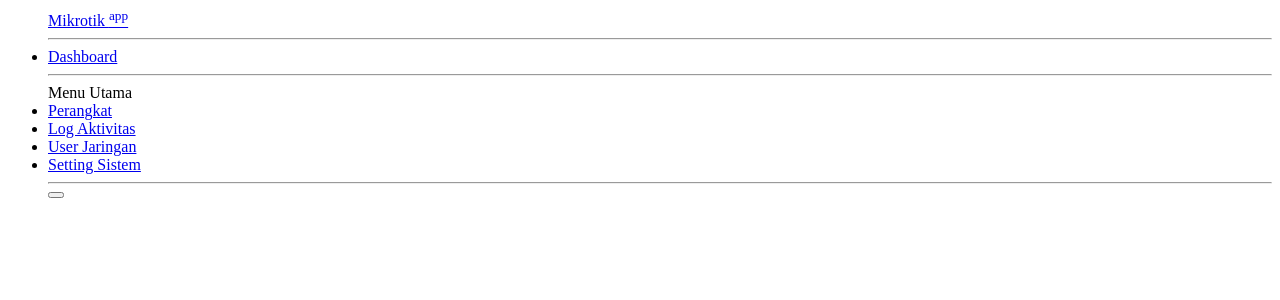
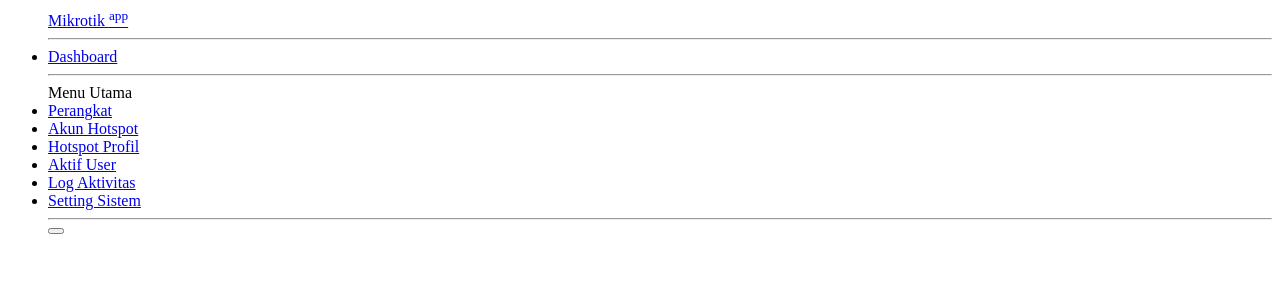
Before and after one commit to dypras666/codeigniter-mikrotik, a CodeIgniter app: the page made by application/views/template_sbadmin/sidebar.php in a window 1280 px wide. Shown: the top 300 px of the page. Run offline with CodeIgniter, Linux system fonts and the light colour scheme.

Commit message:
add hotspot

```diff
--- a/application/config/routes.php
+++ b/application/config/routes.php
@@ -57,6 +57,8 @@
 $route['live_stat'] = 'mikrotik/live_stat';
 $route['save_stat'] = 'mikrotik/save_stat';
 $route['dhcp_leases'] = 'mikrotik/dhcp_leases';
+$route['hotspot_user'] = 'mikrotik/hotspot_user';
+$route['hotspot_profile'] = 'mikrotik/hotspot_profile';
 $route['log'] = 'mikrotik/log';
 $route['404_override'] = '';
 $route['translate_uri_dashes'] = FALSE;
--- a/application/views/template_sbadmin/sidebar.php
+++ b/application/views/template_sbadmin/sidebar.php
@@ -39,20 +39,29 @@
                     <i class="fas fa-fw fa-chart-area"></i>
                     <span>Perangkat</span>
                 </a>
-
             </li>
-
+            <li class="nav-item <?= $this->uri->segment(1) == "hotspot_user" ? "active" : ""?>">
+                <a class="nav-link   "  href="<?= base_url('hotspot_user')?>">
+                    <i class="fas fa-fw fa-users"></i>
+                    <span>Akun Hotspot</span>
+                </a>
+            </li>
+            <li class="nav-item <?= $this->uri->segment(1) == "hotspot_profile" ? "active" : ""?>">
+                <a class="nav-link   "  href="<?= base_url('hotspot_profile')?>">
+                    <i class="fas fa-fw fa-user-md"></i>
+                    <span>Hotspot Profil</span>
+                </a>
+            </li>
+            <li class="nav-item <?= $this->uri->segment(1) == "dhcp_leases" ? "active" : ""?>">
+                <a class="nav-link   "  href="<?= base_url('dhcp_leases')?>">
+                    <i class="fas fa-fw fa-wifi"></i>
+                    <span>Aktif User</span>
+                </a>
+            </li>
             <li class="nav-item <?= $this->uri->segment(1) == "log" ? "active" : ""?>">
                 <a class="nav-link   "  href="<?= base_url('log')?>">
                     <i class="fas fa-fw fa-file-pdf"></i>
                     <span>Log Aktivitas</span>
-                </a>
-
-            </li>
-            <li class="nav-item <?= $this->uri->segment(1) == "dhcp_leases" ? "active" : ""?>">
-                <a class="nav-link   "  href="<?= base_url('dhcp_leases')?>">
-                    <i class="fas fa-fw fa-wifi"></i>
-                    <span>User Jaringan</span>
                 </a>
 
             </li>
```
Also changed, not shown: application/controllers/Mikrotik.php (+34 -3 lines), application/controllers/Setting.php (+4 -6 lines), application/views/mikrotik/user.php (+8 -5 lines), application/views/mikrotik/profile.php (added), application/views/mikrotik/user_add.php (added), application/views/mikrotik/user_edit.php (added).
